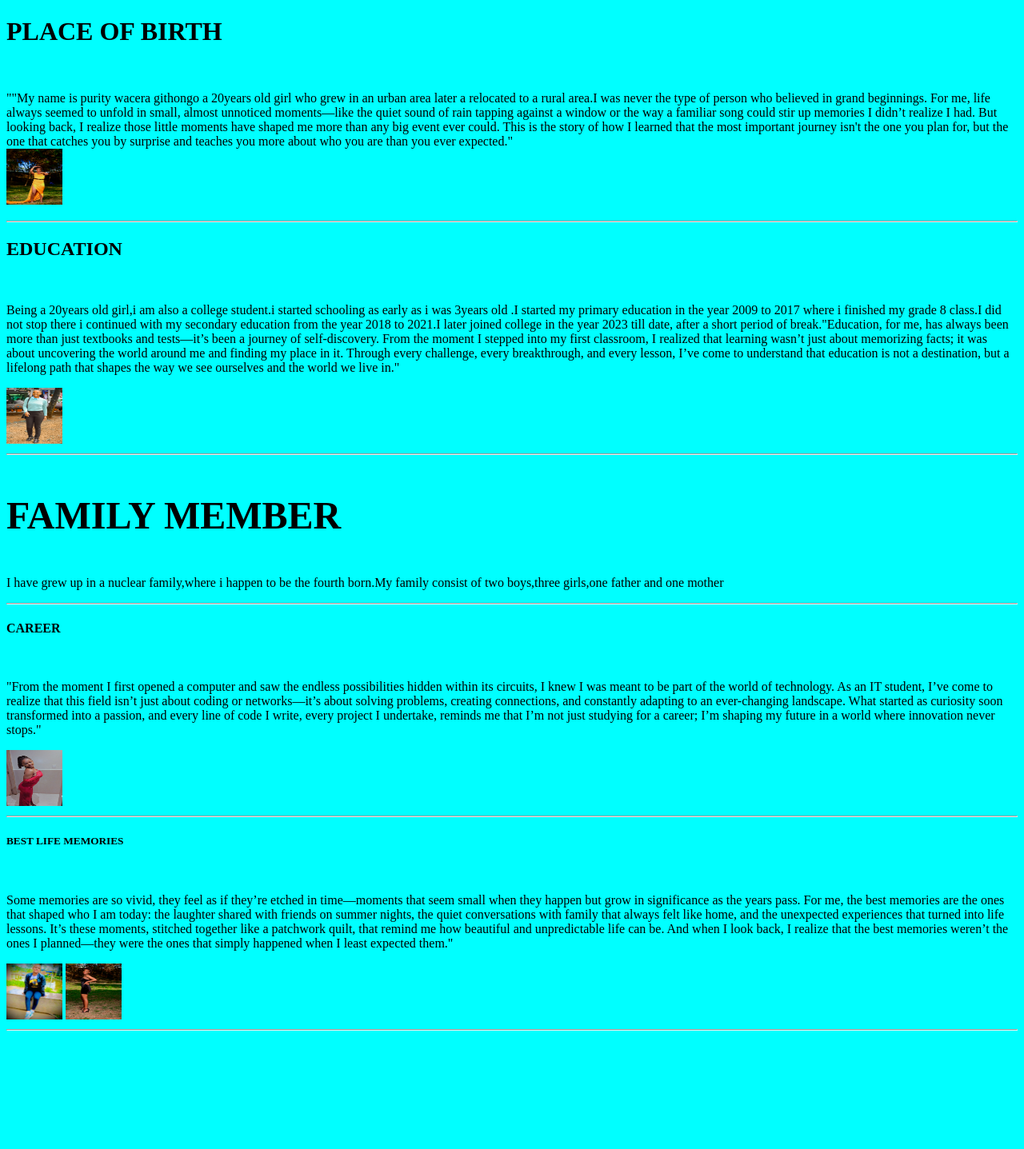
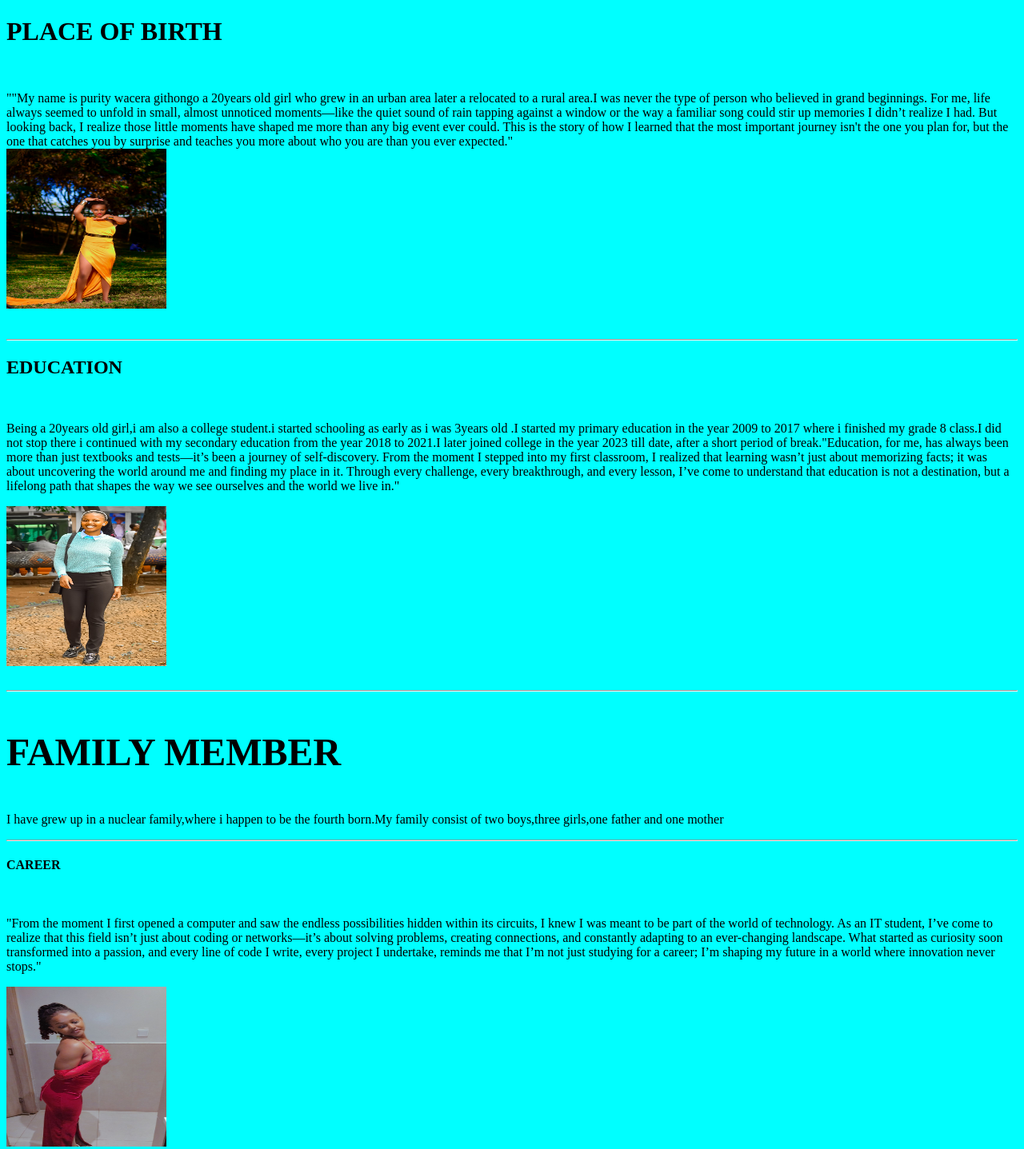
Before and after one commit to puryshee/purity-s-life, a plain HTML site: page index.html in a window 1280 px wide. Shown: the top 1437 px of the page at 80% size. Before the commit the page ends 1297 px from the top, so only its background shows below. Drawn offline with Linux system fonts and the light colour scheme.

Commit message:
Update index.html

```diff
--- a/index.html
+++ b/index.html
@@ -11,7 +11,9 @@ style="font-family: 'Lucida Sans', 'Lucida Sans Regular', 'Lucida Grande', 'Luci
 style="font-weight: bolder;">PLACE OF BIRTH</h1>
 <br>
 <p>""My name is purity wacera githongo a 20years old girl who grew in an urban area later a relocated to a rural area.I was never the type of person who believed in grand beginnings. For me, life always seemed to unfold in small, almost unnoticed moments—like the quiet sound of rain tapping against a window or the way a familiar song could stir up memories I didn’t realize I had. But looking back, I realize those little moments have shaped me more than any big event ever could. This is the story of how I learned that the most important journey isn't the one you plan for, but the one that catches you by surprise and teaches you more about who you are than you ever expected."    <br>
-<img src="yellofit.jpg" width="70" height="70">
+<img src="yellofit.jpg" width="200" height="200">
+<br>
+<br>
 <hr>
 <h2 style="color:black;"
 style="font-size: 300%;"
@@ -20,7 +22,9 @@ style="font-weight: bold;">EDUCATION</h2>
 <br>
 <p>Being a 20years old girl,i am also a college student.i started schooling as early as i was 3years old .I started my primary education in the year 2009 to 2017 where i finished my grade 8 class.I did not stop there i continued with my secondary education from the year 2018 to 2021.I later joined college in the year 2023 till date, after a short period of break."Education, for me, has always been more than just textbooks and tests—it’s been a journey of self-discovery. From the moment I stepped into my first classroom, I realized that learning wasn’t just about memorizing facts; it was about uncovering the world around me and finding my place in it. Through every challenge, every breakthrough, and every lesson, I’ve come to understand that education is not a destination, but a lifelong path that shapes the way we see ourselves and the world we live in."
 </p>
-<img src="officialfit.jpg" width="70" height="70">
+<img src="officialfit.jpg" width="200" height="200">
+<br>
+<br>
 <hr>
 <h3 stle="color:black;"
 style="font-size: 300%;"
@@ -35,7 +39,9 @@ style="font-family:Arial, Helvetica, sans-serif ;"
 style="font-weight: bold;">CAREER</h4>
 <br>
 <p>"From the moment I first opened a computer and saw the endless possibilities hidden within its circuits, I knew I was meant to be part of the world of technology. As an IT student, I’ve come to realize that this field isn’t just about coding or networks—it’s about solving problems, creating connections, and constantly adapting to an ever-changing landscape. What started as curiosity soon transformed into a passion, and every line of code I write, every project I undertake, reminds me that I’m not just studying for a career; I’m shaping my future in a world where innovation never stops."</p>
-<img src="dinnerfit.jpg" width="70" height="70">
+<img src="dinnerfit.jpg" width="200" height="200">
+<br>
+<br>
 <hr>
 <h5 style="color: black;"
 style="font-size:300% ;"
@@ -44,8 +50,8 @@ style="font-weight: bold;">BEST LIFE MEMORIES</h5>
 <br>
 <p>Some memories are so vivid, they feel as if they’re etched in time—moments that seem small when they happen but grow in significance as the years pass. For me, the best memories are the ones that shaped who I am today: the laughter shared with friends on summer nights, the quiet conversations with family that always felt like home, and the unexpected experiences that turned into life lessons. It’s these moments, stitched together like a patchwork quilt, that remind me how beautiful and unpredictable life can be. And when I look back, I realize that the best memories weren’t the ones I planned—they were the ones that simply happened when I least expected them."
 </p>
-<img src="jeansfit.jpg" width="70" height="70">
-<img src="dressfit.jpg" width="70" height="70">
+<img src="jeansfit.jpg" width="200" height="200">
+<img src="dressfit.jpg" width="200" height="200">
 <hr>
 </body>
 </html>
```
